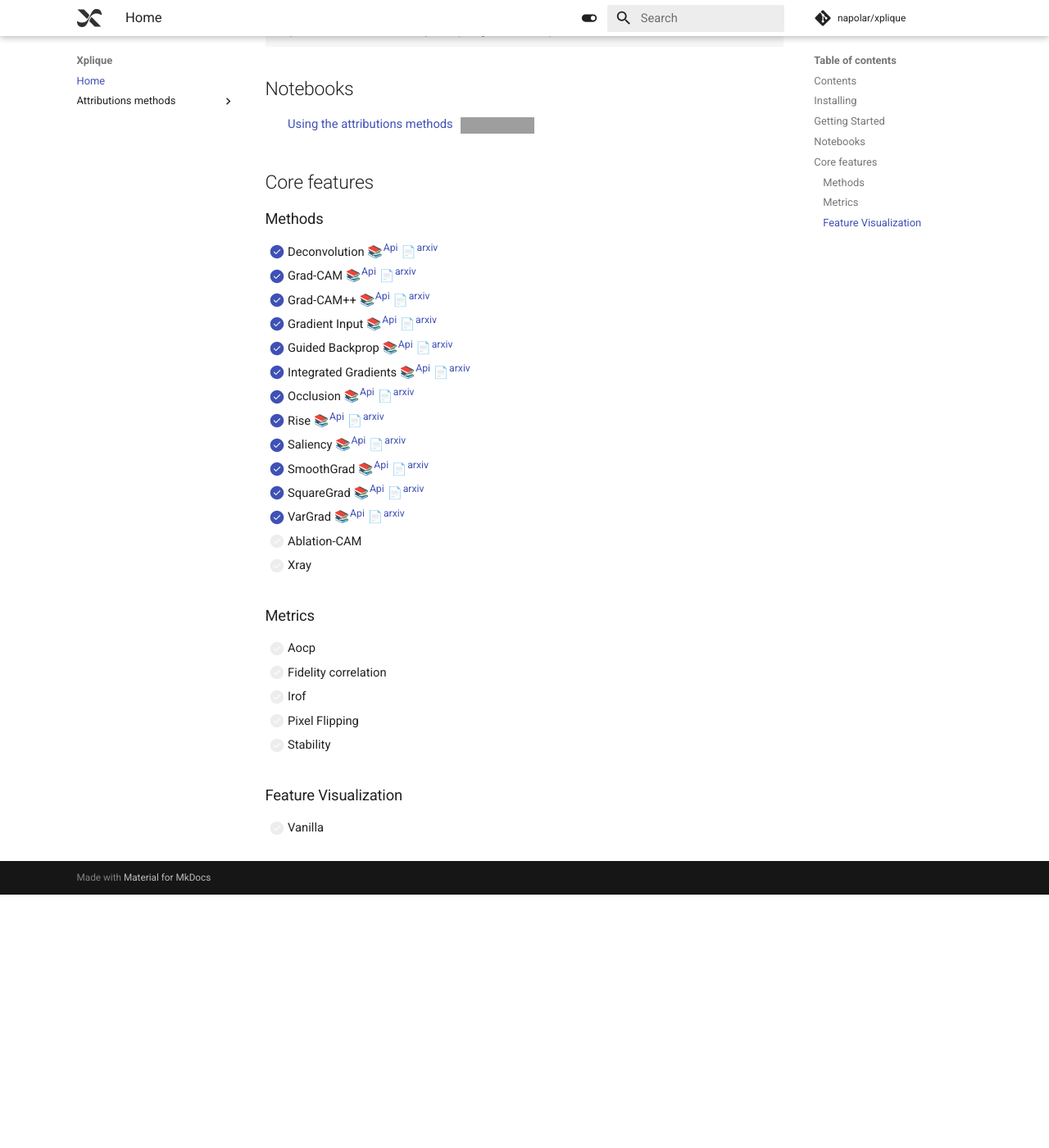
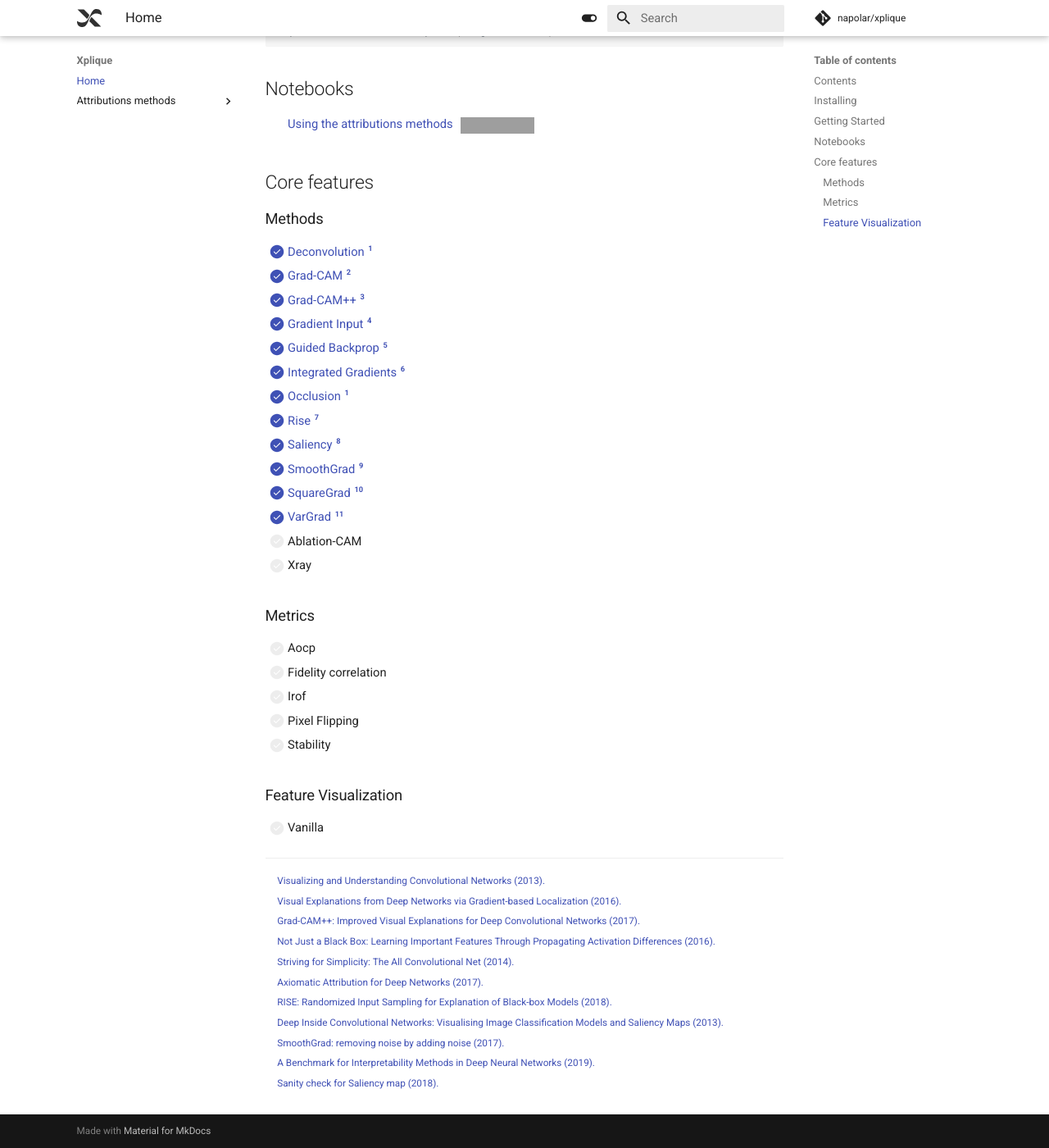
Before and after one commit to deel-ai/xplique, an MkDocs documentation site: the page built from docs/index.md, in a window 1280 px wide and 1400 px high, scrolled down 1702 px. Shown: the whole window at 82% size. Built offline with MkDocs 1.6.1 and Material for MkDocs 9.7.7, drawn with Linux system fonts in a browser that asks for light colours; comment, search, counter and statistics services are not loaded; before the commit the page ends 2793 px from its top, so only the background shows below that; grey boxes are pictures that could not be loaded.

Commit message:
docs: improve method display

```diff
--- a/docs/index.md
+++ b/docs/index.md
@@ -78,18 +78,18 @@
 
 ### Methods
 
-* [x] Deconvolution          [ 📚<sup>Api</sup> ](./api/deconvnet.md)               [📄<sup>arxiv</sup>](https://arxiv.org/abs/1311.2901)
-* [x] Grad-CAM               [ 📚<sup>Api</sup> ](./api/grad_cam.md)                [📄<sup>arxiv</sup>](https://arxiv.org/abs/1610.02391)
-* [x] Grad-CAM++             [ 📚<sup>Api</sup> ](./api/grad_cam_pp.md)             [📄<sup>arxiv</sup>](https://arxiv.org/abs/1710.11063)
-* [x] Gradient Input         [ 📚<sup>Api</sup> ](./api/gradient_input.md)          [📄<sup>arxiv</sup>](https://arxiv.org/abs/1711.06104)
-* [x] Guided Backprop        [ 📚<sup>Api</sup> ](./api/guided_backpropagation.md)  [📄<sup>arxiv</sup>](https://arxiv.org/abs/1412.6806)
-* [x] Integrated Gradients   [ 📚<sup>Api</sup> ](./api/integrated_gradients.md)    [📄<sup>arxiv</sup>](https://arxiv.org/abs/1703.01365)
-* [x] Occlusion              [ 📚<sup>Api</sup> ](./api/occlusion.md)               [📄<sup>arxiv</sup>](https://arxiv.org/abs/1311.2901)
-* [x] Rise                   [ 📚<sup>Api</sup> ](./api/rise.md)                    [📄<sup>arxiv</sup>](https://arxiv.org/abs/1806.07421)
-* [x] Saliency               [ 📚<sup>Api</sup> ](./api/saliency.md)                [📄<sup>arxiv</sup>](https://arxiv.org/abs/1312.6034)
-* [x] SmoothGrad             [ 📚<sup>Api</sup> ](./api/smoothgrad.md)              [📄<sup>arxiv</sup>](https://arxiv.org/abs/1706.03825)
-* [x] SquareGrad             [ 📚<sup>Api</sup> ](./api/square_grad.md)             [📄<sup>arxiv</sup>](https://arxiv.org/abs/1806.10758)
-* [x] VarGrad                [ 📚<sup>Api</sup> ](./api/vargrad.md)                 [📄<sup>arxiv</sup>](https://arxiv.org/abs/1810.03292)
+* [x] [ Deconvolution ](./api/deconvnet.md)[^1]
+* [x] [ Grad-CAM ](./api/grad_cam.md)[^2]
+* [x] [ Grad-CAM++ ](./api/grad_cam_pp.md)[^3]
+* [x] [ Gradient Input ](./api/gradient_input.md)[^4]
+* [x] [ Guided Backprop ](./api/guided_backpropagation.md)[^5]
+* [x] [ Integrated Gradients ](./api/integrated_gradients.md)[^6]
+* [x] [ Occlusion ](./api/occlusion.md)[^1]
+* [x] [ Rise ](./api/rise.md)[^7]
+* [x] [ Saliency ](./api/saliency.md)[^8]
+* [x] [ SmoothGrad ](./api/smoothgrad.md)[^9]
+* [x] [ SquareGrad ](./api/square_grad.md)[^10]
+* [x] [ VarGrad ](./api/vargrad.md)[^11]
 * [ ] Ablation-CAM
 * [ ] Xray
 
@@ -104,3 +104,15 @@
 ### Feature Visualization
 
 * [ ] Vanilla
+
+[^1]: [Visualizing and Understanding Convolutional Networks (2013).](https://arxiv.org/abs/1311.2901)
+[^2]: [Visual Explanations from Deep Networks via Gradient-based Localization (2016).](https://arxiv.org/abs/1610.02391)
+[^3]: [Grad-CAM++: Improved Visual Explanations for Deep Convolutional Networks (2017).](https://arxiv.org/abs/1710.11063)
+[^4]: [Not Just a Black Box: Learning Important Features Through Propagating Activation Differences (2016).](https://arxiv.org/abs/1605.01713)
+[^5]: [Striving for Simplicity: The All Convolutional Net (2014).](https://arxiv.org/abs/1412.6806)
+[^6]: [Axiomatic Attribution for Deep Networks (2017).](https://arxiv.org/abs/1703.01365)
+[^7]: [RISE: Randomized Input Sampling for Explanation of Black-box Models (2018).](https://arxiv.org/abs/1806.07421)
+[^8]: [Deep Inside Convolutional Networks: Visualising Image Classification Models and Saliency Maps (2013).](https://arxiv.org/abs/1312.6034)
+[^9]: [SmoothGrad: removing noise by adding noise (2017).](https://arxiv.org/abs/1706.03825)
+[^10]: [A Benchmark for Interpretability Methods in Deep Neural Networks (2019).](https://arxiv.org/abs/1806.10758)
+[^11]: [Sanity check for Saliency map (2018).](https://arxiv.org/abs/1810.03292)
```
